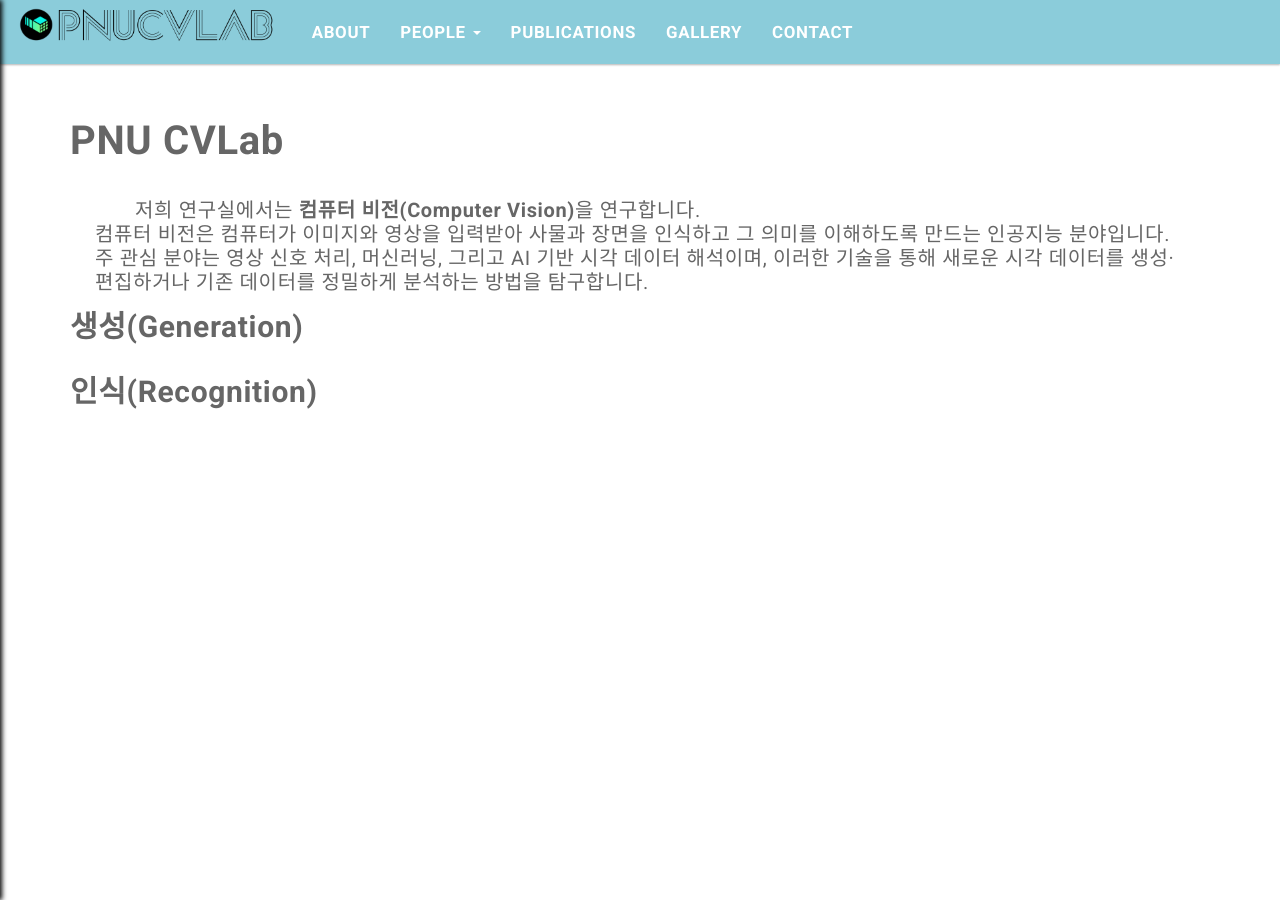
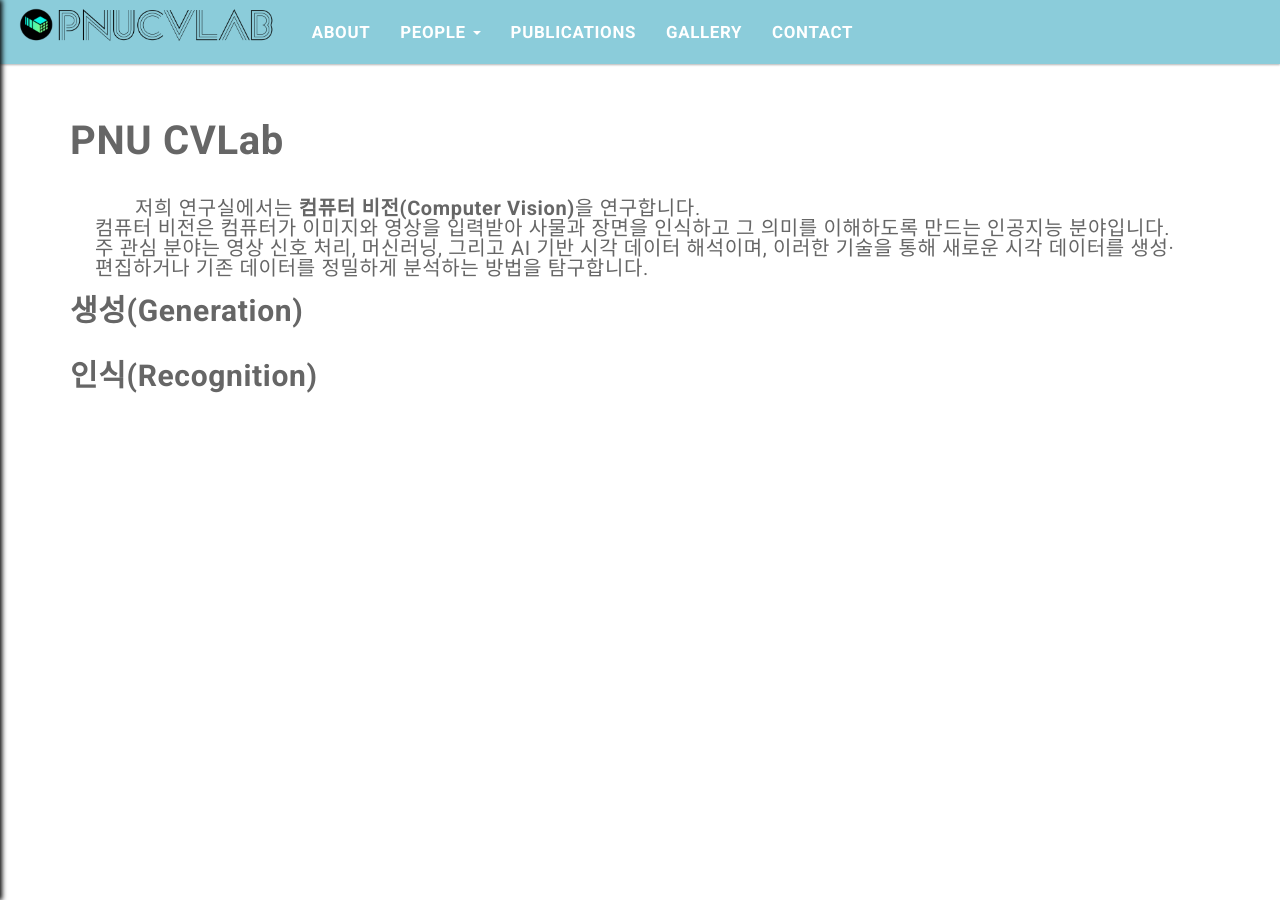
Before and after one commit to pnucvlab/pnucvlab.github.io, a Jekyll site: the page built from pages/about.html, in a window 1280 px wide. Built offline with Jekyll 4.4.1, drawn with Linux system fonts in a browser that asks for light colours.

Commit message:
edit introduction

```diff
--- a/assets/css/main.css
+++ b/assets/css/main.css
@@ -431,7 +431,7 @@ body {
 .introduction-body {
 	font-size: 20px;
 	margin: 5px 25px;
-	line-height: 1.2;
+	line-height: 1;
 	text-indent: 2em;
   }
 .publication {
--- a/pages/about.html
+++ b/pages/about.html
@@ -7,7 +7,7 @@ permalink: /about/
 <p style="font-size:40px; margin-bottom:20px;"><strong>PNU CVLab</strong></p>
 <p class="introduction-body">
     저희 연구실에서는 <strong>컴퓨터 비전(Computer Vision)</strong>을 연구합니다. <br>
-    컴퓨터 비전은 컴퓨터가 이미지와 영상을 입력받아 사물과 장면을 인식하고 그 의미를 이해하도록 만드는 인공지능 분야입니다. <br>
+    컴퓨터 비전은 컴퓨터가 이미지와 영상을 입력받아 사물과 장면을 인식하고 그 의미를 이해하도록 만드는 인공지능 분야입니다.
     주 관심 분야는 영상 신호 처리, 머신러닝, 그리고 AI 기반 시각 데이터 해석이며, 이러한 기술을 통해 새로운 시각 데이터를 생성·편집하거나 기존 데이터를 정밀하게 분석하는 방법을 탐구합니다.
 </p>
 <p style="font-size:30px; margin-bottom:10px;"><strong>생성(Generation)</strong></p>
```
